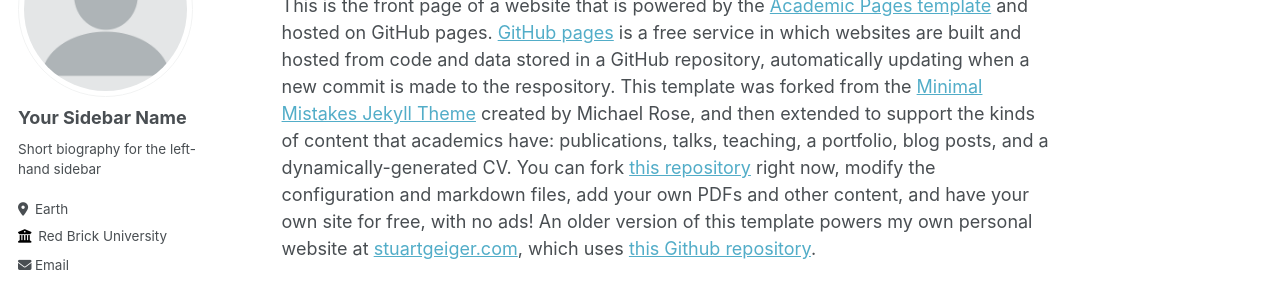
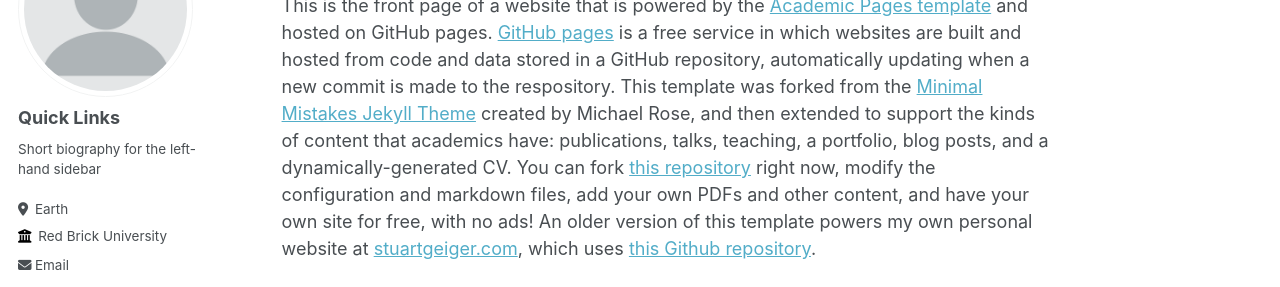
Before and after one commit to kauroy1994/home, a Jekyll site: the page built from _pages/about.md, in a window 1280 px wide. Shown: the part 184-471 px from the top of the page. Built offline with Jekyll 4.4.1, drawn with Linux system fonts in a browser that asks for light colours; some web fonts are replaced.

Commit message:
Update _config.yml

```diff
--- a/_config.yml
+++ b/_config.yml
@@ -22,7 +22,7 @@
 author:
   # Biographic information
   avatar           : "profile.png"
-  name             : "Your Sidebar Name"
+  name             : "Quick Links"
   pronouns         : # example: "she/her"
   bio              : "Short biography for the left-hand sidebar"
   location         : "Earth"
```
